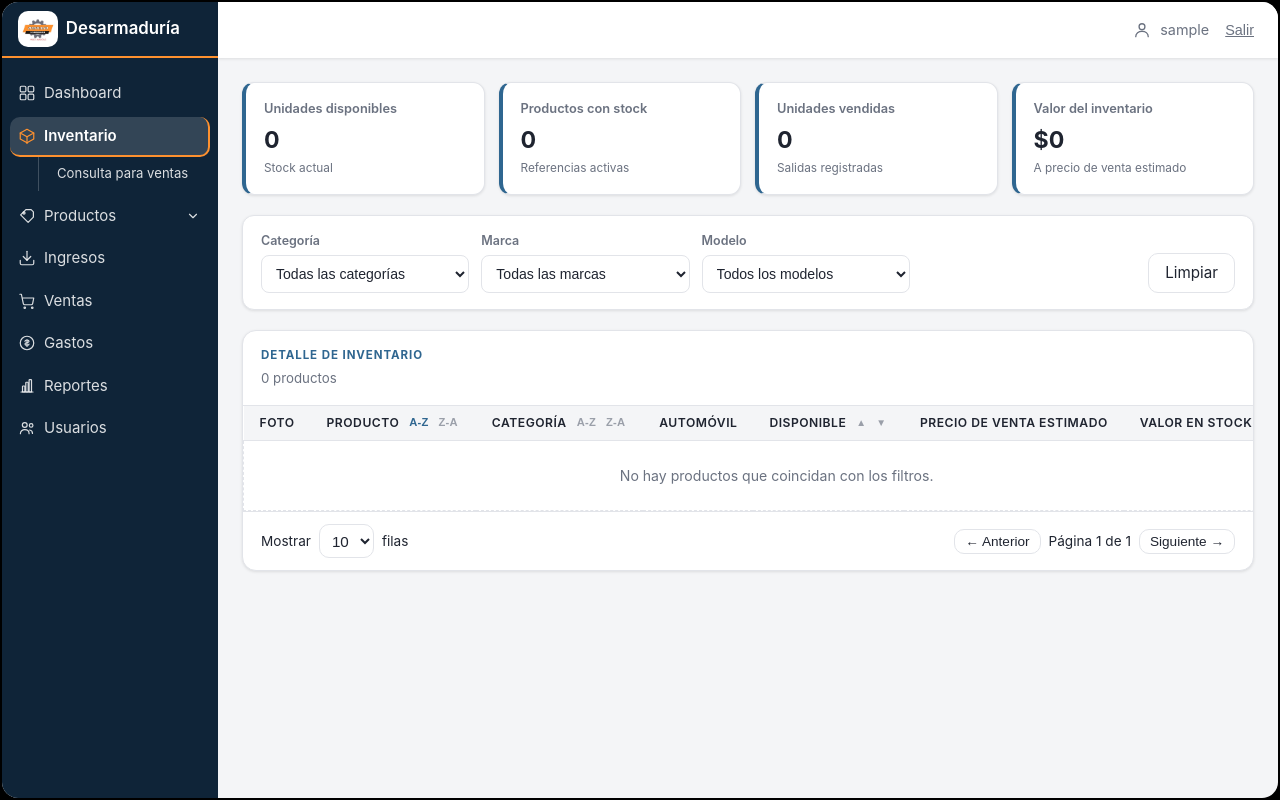
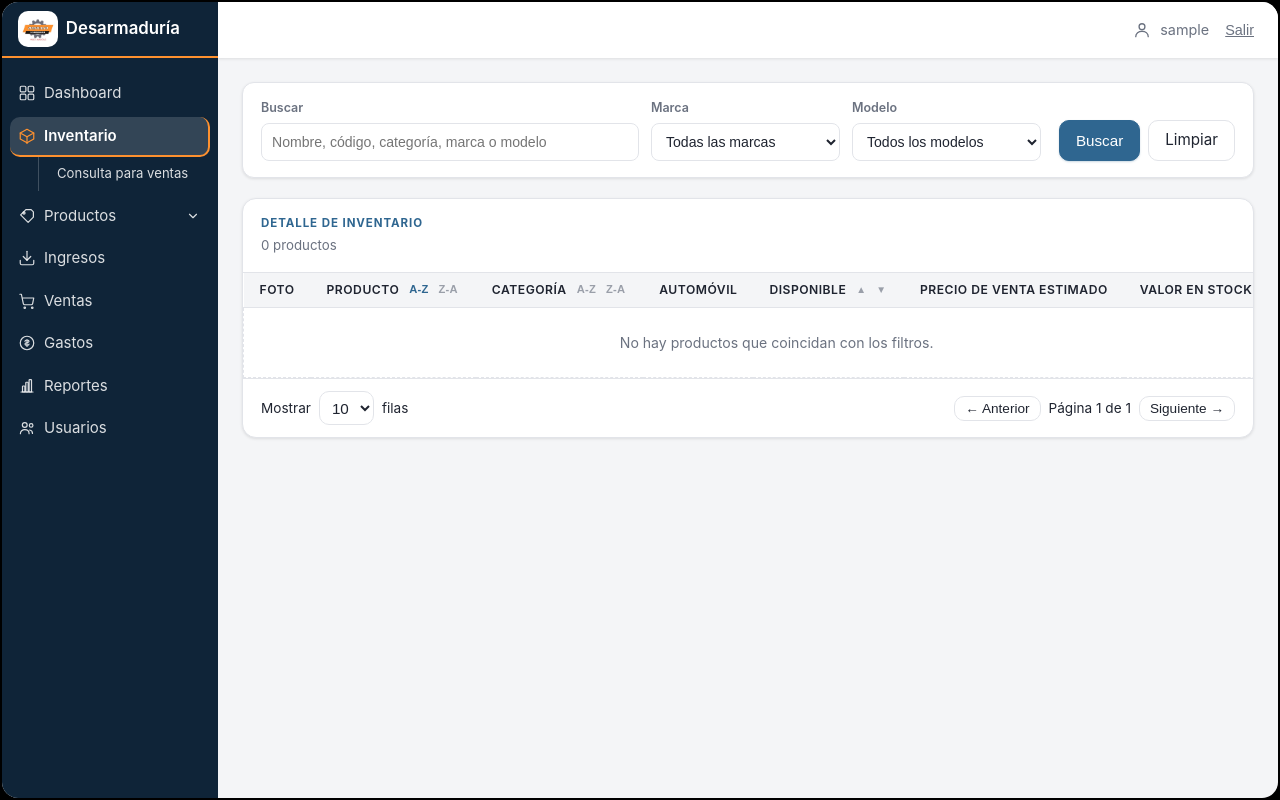
Before and after one commit to Rmoya100/Desarmaduria, a Django app: page /inventario/ in a window 1280 px wide. Run offline with Django 5.2, Linux system fonts and the light colour scheme; a user stored in the database is signed in; data comes from the database, SQL or seed files in the repository; tables that the repository leaves empty hold one stand-in row (values such as "Sample post").

Commit message:
Mod Temp Inventario quitar tarjetas cambio en busquedas, cambios al middleware, modificaciones al editar ventar se agrega botn para editar productos

```diff
--- a/inventario/templates/inventario/visualizaciones/inventario.html
+++ b/inventario/templates/inventario/visualizaciones/inventario.html
@@ -5,20 +5,31 @@
 {% block title %}Inventario · Desarmaduría{% endblock %}
 {% block content %}
 
-<div class="metric-grid">
-    {% for metrica in metricas %}<article class="metric-card"><span>{{ metrica.titulo }}</span><strong data-metric="{{ metrica.clave }}">{{ metrica.valor }}</strong><small>{{ metrica.detalle }}</small></article>{% endfor %}
-</div>
-
-<form method="get" class="inventario-filtros">
+<form method="get" class="inventario-filtros vendedores-filtros" data-filtros-vehiculos>
     <div class="inventory-toolbar">
         <div class="inventory-toolbar__fields">
-            <div class="filter-field"><label for="id_categoria">Categoría</label>{{ form.categoria }}</div>
-            <div class="filter-field"><label for="id_marca">Marca</label>{{ form.marca }}</div>
-            <div class="filter-field"><label for="id_modelo">Modelo</label>{{ form.modelo }}</div>
+            <div class="filter-field filter-field--wide">
+                <label for="inventario-busqueda">Buscar</label>
+                <input id="inventario-busqueda" class="input-control" type="search" name="q" value="{{ busqueda }}" placeholder="Nombre, código, categoría, marca o modelo">
+            </div>
+            <div class="filter-field">
+                <label for="inventario-marca">Marca</label>
+                <select id="inventario-marca" class="input-control" name="marca" data-filtro-marca>
+                    <option value="">Todas las marcas</option>
+                    {% for marca in marcas %}<option value="{{ marca.pk }}"{% if marca_id == marca.pk|stringformat:'s' %} selected{% endif %}>{{ marca.nombre_marca }}</option>{% endfor %}
+                </select>
+            </div>
+            <div class="filter-field">
+                <label for="inventario-modelo">Modelo</label>
+                <select id="inventario-modelo" class="input-control" name="modelo" data-filtro-modelo>
+                    <option value="">Todos los modelos</option>
+                    {% for modelo in modelos %}<option value="{{ modelo.pk }}" data-marca="{{ modelo.marca_id }}"{% if modelo_id == modelo.pk|stringformat:'s' %} selected{% endif %}>{{ modelo.nombre_modelo }}</option>{% endfor %}
+                </select>
+            </div>
         </div>
         <div class="inventory-toolbar__actions">
-            <noscript><button type="submit" class="btn btn-primary">Aplicar filtros</button></noscript>
-            <a href="{% url 'inventario_visualizacion' %}" class="btn" data-limpiar>Limpiar</a>
+            <button type="submit" class="btn btn-primary">Buscar</button>
+            <a href="{% url 'inventario_visualizacion' %}" class="btn">Limpiar</a>
         </div>
     </div>
 
@@ -117,4 +128,36 @@
 {{ productos_datos|json_script:"inventario-datos" }}
 {% endblock %}
 
-{% block extra_js %}<script src="{% static 'js/inventario.js' %}"></script>{% endblock %}
+{% block extra_js %}
+<script src="{% static 'js/inventario.js' %}"></script>
+<script>
+(() => {
+    const formulario = document.querySelector('[data-filtros-vehiculos]');
+    if (!formulario) return;
+    const marca = formulario.querySelector('[data-filtro-marca]');
+    const modelo = formulario.querySelector('[data-filtro-modelo]');
+    const opciones = [...modelo.options].slice(1);
+    const modeloSeleccionado = modelo.value;
+
+    function actualizarModelos() {
+        const marcaSeleccionada = marca.value;
+        opciones.forEach((opcion) => {
+            opcion.hidden = Boolean(marcaSeleccionada) && opcion.dataset.marca !== marcaSeleccionada;
+        });
+        if (modelo.value && modelo.selectedOptions[0].hidden) modelo.value = '';
+    }
+
+    marca.addEventListener('change', () => {
+        actualizarModelos();
+        formulario.submit();
+    });
+    modelo.addEventListener('change', () => {
+        const opcion = modelo.selectedOptions[0];
+        if (opcion && opcion.dataset.marca) marca.value = opcion.dataset.marca;
+        formulario.submit();
+    });
+    actualizarModelos();
+    if (modeloSeleccionado) modelo.value = modeloSeleccionado;
+})();
+</script>
+{% endblock %}
--- a/inventario/visualizaciones/forms.py
+++ b/inventario/visualizaciones/forms.py
@@ -80,39 +80,6 @@ class CamaraOGaleriaWidget(MultipleClearableFileInput):
             max_fotos=max_fotos,
             name=name,
         )
-
-
-class InventarioFiltroForm(forms.Form):
-    categoria = forms.ModelChoiceField(
-        queryset=Categoria.objects.order_by("nombre_categoria"),
-        required=False,
-        empty_label="Todas las categorías",
-    )
-    marca = forms.ModelChoiceField(
-        queryset=Marca.objects.order_by("nombre_marca"),
-        required=False,
-        empty_label="Todas las marcas",
-    )
-    modelo = forms.ModelChoiceField(
-        queryset=Modelo.objects.select_related("marca").order_by(
-            "marca__nombre_marca", "nombre_modelo"
-        ),
-        required=False,
-        empty_label="Todos los modelos",
-    )
-    estado = forms.ChoiceField(
-        required=False,
-        choices=(
-            ("", "Todos los estados"),
-            ("disponible", "Con stock"),
-            ("agotado", "Agotados"),
-        ),
-    )
-
-    def __init__(self, *args, **kwargs):
-        super().__init__(*args, **kwargs)
-        for campo in self.fields.values():
-            campo.widget.attrs["class"] = "input-control"
 
 
 class ProductoFiltroForm(forms.Form):
--- a/inventario/visualizaciones/views.py
+++ b/inventario/visualizaciones/views.py
@@ -13,11 +13,9 @@ from ..models import Categoria, Marca, Modelo, Producto, ProductoFoto, Vehiculo
 from ..permisos import permiso_requerido, tiene_permiso
 from ..servicios.catalogo import importar_catalogo
 from ..servicios.inventario import productos_con_stock
-from ..templatetags.monedas import clp
 from .forms import (
     EdicionMasivaForm,
     ImportarCatalogoForm,
-    InventarioFiltroForm,
     ProductoFiltroForm,
     ProductoForm,
 )
@@ -77,34 +75,6 @@ def consulta_ventas(request):
             "modelo_id": modelo_id,
         },
     )
-
-
-def _productos_filtrados(request, *, forzar_con_stock=False):
-    """`forzar_con_stock=True` fija el listado a solo productos con stock
-    disponible (el Inventario es, por definicion, lo que hay para vender) y
-    quita el filtro "Estado" del formulario: elegir "Agotados" o "Todos" ahi
-    ya no tendria ningun efecto visible, asi que ni se ofrece."""
-    form = InventarioFiltroForm(request.GET or None)
-    if forzar_con_stock:
-        del form.fields["estado"]
-    productos = productos_con_stock()
-
-    if form.is_valid():
-        datos = form.cleaned_data
-        if datos["categoria"]:
-            productos = productos.filter(categoria=datos["categoria"])
-        if datos["marca"]:
-            productos = productos.filter(vehiculo__modelo__marca=datos["marca"])
-        if datos["modelo"]:
-            productos = productos.filter(vehiculo__modelo=datos["modelo"])
-        if not forzar_con_stock:
-            if datos["estado"] == "disponible":
-                productos = productos.filter(stock_disponible__gt=0)
-            elif datos["estado"] == "agotado":
-                productos = productos.filter(stock_disponible__lte=0)
-    if forzar_con_stock:
-        productos = productos.filter(stock_disponible__gt=0)
-    return form, productos
 
 
 def _filtrar_lista_productos(request):
@@ -172,8 +142,38 @@ def inventario_visualizacion(request):
     por separado), asi que el valor de referencia del inventario es cuanto
     se estima poder venderlo. El KPI "Valor inventario" del Dashboard usa el
     mismo criterio (`servicios.inventario.valor_inventario`).
+
+    El buscador (texto + Marca + Modelo) es identico al de Consulta para
+    ventas (`consulta_ventas`, mas abajo): misma busqueda por texto y mismo
+    cruce marca<->modelo, para que ambas pantallas se comporten igual.
     """
-    form, productos = _productos_filtrados(request, forzar_con_stock=True)
+    productos = productos_con_stock().filter(stock_disponible__gt=0)
+
+    busqueda = request.GET.get("q", "").strip()
+    marca_id = request.GET.get("marca", "")
+    modelo_id = request.GET.get("modelo", "")
+
+    modelo = None
+    if modelo_id.isdigit():
+        modelo = Modelo.objects.filter(pk=modelo_id).select_related("marca").first()
+        if modelo:
+            marca_id = str(modelo.marca_id)
+        else:
+            modelo_id = ""
+
+    if busqueda:
+        productos = productos.filter(
+            Q(nombre__icontains=busqueda)
+            | Q(codigo__icontains=busqueda)
+            | Q(categoria__nombre_categoria__icontains=busqueda)
+            | Q(vehiculo__modelo__marca__nombre_marca__icontains=busqueda)
+            | Q(vehiculo__modelo__nombre_modelo__icontains=busqueda)
+        )
+    if marca_id.isdigit():
+        productos = productos.filter(vehiculo__modelo__marca_id=marca_id)
+    if modelo:
+        productos = productos.filter(vehiculo__modelo=modelo)
+
     productos = productos.annotate(
         valor_stock=ExpressionWrapper(
             Coalesce(F("precio_venta"), Value(Decimal("0"))) * F("stock_disponible"),
@@ -195,38 +195,31 @@ def inventario_visualizacion(request):
         orden_actual = "nombre"
     productos = list(productos.order_by(ORDENES_INVENTARIO[orden_actual], "nombre"))
 
-    unidades_disponibles = sum(p.stock_disponible for p in productos)
     valor_total = sum(p.valor_stock for p in productos)
-    # Datos crudos (sin formato de moneda ni de miles) para que el filtro,
-    # el orden y el recalculo de las tarjetas en el navegador (static/js/
-    # inventario.js) operen en el cliente sin volver a pedirle nada al
-    # servidor. Los valores ya formateados que ve la persona usuaria viven
-    # solo en el HTML de la tabla.
+    # Datos crudos (sin formato de moneda ni de miles) para que el orden por
+    # columna (static/js/inventario.js) opere en el cliente sin volver a
+    # pedirle nada al servidor. Los valores ya formateados que ve la persona
+    # usuaria viven solo en el HTML de la tabla.
     productos_datos = [
-        {
-            "id": producto.pk,
-            "categoria": producto.categoria_id,
-            "marca": producto.vehiculo.modelo.marca_id if producto.vehiculo_id else None,
-            "modelo": producto.vehiculo.modelo_id if producto.vehiculo_id else None,
-            "entradas": producto.total_entradas,
-            "vendidas": producto.total_vendido,
-            "disponible": producto.stock_disponible,
-            "valor": producto.valor_stock,
-        }
+        {"id": producto.pk, "disponible": producto.stock_disponible, "valor": producto.valor_stock}
         for producto in productos
     ]
+
+    marcas = Marca.objects.order_by("nombre_marca")
+    modelos = Modelo.objects.order_by("marca__nombre_marca", "nombre_modelo")
+    if marca_id.isdigit():
+        modelos = modelos.filter(marca_id=marca_id)
+
     contexto = {
-        "form": form,
         "productos": productos,
         "productos_datos": productos_datos,
         "orden_actual": orden_actual,
         "valor_inventario": valor_total,
-        "metricas": [
-            {"clave": "disponibles", "titulo": "Unidades disponibles", "valor": unidades_disponibles, "detalle": "Stock actual"},
-            {"clave": "con_stock", "titulo": "Productos con stock", "valor": sum(p.stock_disponible > 0 for p in productos), "detalle": "Referencias activas"},
-            {"clave": "vendidas", "titulo": "Unidades vendidas", "valor": sum(p.total_vendido for p in productos), "detalle": "Salidas registradas"},
-            {"clave": "valor", "titulo": "Valor del inventario", "valor": clp(valor_total), "detalle": "A precio de venta estimado"},
-        ],
+        "busqueda": busqueda,
+        "marcas": marcas,
+        "modelos": modelos,
+        "marca_id": marca_id,
+        "modelo_id": modelo_id,
     }
     return render(request, "inventario/visualizaciones/inventario.html", contexto)
 
--- a/static/js/inventario.js
+++ b/static/js/inventario.js
@@ -197,6 +197,13 @@
         var inputBuscadorModal = document.getElementById("buscador-producto-modal");
         var listaProductosModal = document.getElementById("lista-productos-modal");
 
+        var modalEditarLinea = document.getElementById("modal-editar-linea");
+        var inputEditarCantidad = document.getElementById("editar-linea-cantidad");
+        var inputEditarPrecio = document.getElementById("editar-linea-precio");
+        var editarLineaProductoEl = document.getElementById("editar-linea-producto");
+        var errorEditarLineaEl = document.getElementById("error-editar-linea");
+        var filaEnEdicion = null;
+
         function normalizarProducto(texto) {
             return (texto || "")
                 .toLowerCase()
@@ -351,6 +358,48 @@
             ocultarErrorNuevaLinea();
         }
 
+        function mostrarErrorEditarLinea(mensaje) {
+            errorEditarLineaEl.textContent = mensaje;
+            errorEditarLineaEl.hidden = false;
+        }
+
+        function ocultarErrorEditarLinea() {
+            errorEditarLineaEl.hidden = true;
+            errorEditarLineaEl.textContent = "";
+        }
+
+        function abrirEdicionLinea(fila) {
+            filaEnEdicion = fila;
+            inputEditarCantidad.value = fila.querySelector('[name$="-cantidad"]').value;
+            inputEditarPrecio.value = fila.querySelector('[name$="-precio"]').value;
+            editarLineaProductoEl.textContent = fila.querySelector(".detalle-producto-nombre").textContent;
+            ocultarErrorEditarLinea();
+            setModal(modalEditarLinea, true);
+            inputEditarCantidad.focus();
+        }
+
+        function guardarEdicionLinea() {
+            if (!filaEnEdicion) return;
+            var cantidad = parseInt(inputEditarCantidad.value, 10);
+            var precio = parseFloat(inputEditarPrecio.value);
+            if (!cantidad || cantidad < 1) {
+                mostrarErrorEditarLinea("Ingresa una cantidad válida.");
+                return;
+            }
+            if (isNaN(precio) || precio < 0) {
+                mostrarErrorEditarLinea("Ingresa un precio válido.");
+                return;
+            }
+            filaEnEdicion.querySelector('[name$="-cantidad"]').value = cantidad;
+            filaEnEdicion.querySelector('[name$="-precio"]').value = precio;
+            filaEnEdicion.querySelector(".detalle-cantidad-valor").textContent = cantidad;
+            filaEnEdicion.querySelector(".detalle-precio-valor").textContent = formatearCLP(precio);
+            actualizarSubtotalFila(filaEnEdicion);
+            actualizarResumenVenta();
+            setModal(modalEditarLinea, false);
+            filaEnEdicion = null;
+        }
+
         cuerpoFormset.querySelectorAll(".formset-row").forEach(actualizarSubtotalFila);
         actualizarResumenVenta();
 
@@ -377,15 +426,26 @@
             }
             if (event.target.closest("[data-agregar-linea]")) {
                 agregarLineaAlDetalle();
+                return;
+            }
+            var botonEditarLinea = event.target.closest("[data-formset-editar]");
+            if (botonEditarLinea) {
+                abrirEdicionLinea(botonEditarLinea.closest(".formset-row"));
+                return;
+            }
+            if (event.target.closest("[data-guardar-edicion-linea]")) {
+                guardarEdicionLinea();
             }
         });
     }
 
     // Pantalla unica de Inventario (Existencias + Valorizado fusionados):
-    // filtro por categoria/marca/modelo, orden por columna y paginacion,
-    // todo instantaneo sobre las filas ya renderizadas. Va en su propio
-    // IIFE (no dentro del bloque de `.product-filtros` de abajo) para que
-    // corra igual en esta pagina, donde ese otro formulario no existe.
+    // el filtro (texto + marca + modelo) recarga la pagina y lo resuelve el
+    // servidor, igual que en Consulta para ventas; el orden por columna y la
+    // paginacion siguen siendo instantaneos en el navegador, sobre las filas
+    // ya filtradas. Va en su propio IIFE (no dentro del bloque de
+    // `.product-filtros` de abajo) para que corra igual en esta pagina,
+    // donde ese otro formulario no existe.
     (function inicializarInventarioUnificado() {
         var form = document.querySelector(".inventario-filtros");
         if (!form) return;
@@ -401,11 +461,10 @@
         });
         var TOTAL_COLUMNAS = encabezados.length || 8;
 
-        // Los valores crudos (ids de categoria/marca/modelo, cantidades y el
-        // valor en stock) viajan aparte via json_script: el texto de las
-        // celdas ya esta formateado ($ con puntos de miles) y parsearlo de
-        // vuelta es fragil (ver nota de "costo" mas abajo, en el bloque de
-        // Productos).
+        // Los valores crudos (disponible y valor en stock) viajan aparte via
+        // json_script: el texto de las celdas ya esta formateado ($ con
+        // puntos de miles) y parsearlo de vuelta es fragil (ver nota de
+        // "costo" mas abajo, en el bloque de Productos).
         var datosEl = document.getElementById("inventario-datos");
         var datosPorId = {};
         if (datosEl) {
@@ -413,12 +472,6 @@
                 datosPorId[item.id] = item;
             });
         }
-
-        var selects = {
-            categoria: form.querySelector('select[name="categoria"]'),
-            marca: form.querySelector('select[name="marca"]'),
-            modelo: form.querySelector('select[name="modelo"]')
-        };
 
         var filas = Array.prototype.filter.call(tbody.querySelectorAll("tr"), function (tr) {
             return tr.hasAttribute("data-id");
@@ -457,28 +510,6 @@
             filaVacia.hidden = false;
         }
 
-        var tarjetas = {
-            disponibles: document.querySelector('[data-metric="disponibles"]'),
-            con_stock: document.querySelector('[data-metric="con_stock"]'),
-            vendidas: document.querySelector('[data-metric="vendidas"]'),
-            valor: document.querySelector('[data-metric="valor"]')
-        };
-
-        function actualizarTarjetas(visibles) {
-            var disponibles = 0, conStock = 0, vendidas = 0, valor = 0;
-            visibles.forEach(function (tr) {
-                var d = tr._datos;
-                disponibles += d.disponible || 0;
-                if ((d.disponible || 0) > 0) conStock += 1;
-                vendidas += d.vendidas || 0;
-                valor += parseFloat(d.valor) || 0;
-            });
-            if (tarjetas.disponibles) tarjetas.disponibles.textContent = String(disponibles);
-            if (tarjetas.con_stock) tarjetas.con_stock.textContent = String(conStock);
-            if (tarjetas.vendidas) tarjetas.vendidas.textContent = String(vendidas);
-            if (tarjetas.valor) tarjetas.valor.textContent = formatearCLP(valor);
-        }
-
         var pager = form.querySelector("[data-pager]");
         var pagerTam = form.querySelector("[data-pager-tamano]");
         var pagerInfo = form.querySelector("[data-pager-info]");
@@ -511,25 +542,8 @@
             if (countEl) {
                 countEl.textContent = visibles.length + (visibles.length === 1 ? " producto" : " productos");
             }
-            actualizarTarjetas(visibles);
             aplicarPaginacion(visibles);
             actualizarVacia(visibles.length);
-        }
-
-        function aplicarFiltro() {
-            var catSel = selects.categoria ? selects.categoria.value : "";
-            var marcaSel = selects.marca ? selects.marca.value : "";
-            var modeloSel = selects.modelo ? selects.modelo.value : "";
-            filas.forEach(function (tr) {
-                var d = tr._datos;
-                var ok = true;
-                if (catSel && String(d.categoria) !== catSel) ok = false;
-                if (ok && marcaSel && String(d.marca) !== marcaSel) ok = false;
-                if (ok && modeloSel && String(d.modelo) !== modeloSel) ok = false;
-                tr._coincide = ok;
-            });
-            paginaActual = 1;
-            actualizarVista();
         }
 
         var ordenActual = { campo: "nombre", dir: 1 };
@@ -577,14 +591,6 @@
             ordenActual = { campo: v.replace("-", ""), dir: v.charAt(0) === "-" ? -1 : 1 };
         }
 
-        Object.keys(selects).forEach(function (clave) {
-            if (selects[clave]) selects[clave].addEventListener("change", aplicarFiltro);
-        });
-
-        form.addEventListener("submit", function (event) {
-            event.preventDefault();
-        });
-
         form.querySelectorAll("[data-orden]").forEach(function (btn) {
             btn.addEventListener("click", function (event) {
                 event.preventDefault();
@@ -592,17 +598,6 @@
                 ordenar(valor.replace("-", ""), valor.charAt(0) === "-" ? -1 : 1);
             });
         });
-
-        var limpiar = form.querySelector("[data-limpiar]");
-        if (limpiar) {
-            limpiar.addEventListener("click", function (event) {
-                event.preventDefault();
-                Object.keys(selects).forEach(function (clave) {
-                    if (selects[clave]) selects[clave].value = "";
-                });
-                aplicarFiltro();
-            });
-        }
 
         if (pagerTam) {
             pagerTam.addEventListener("change", function () {
@@ -623,7 +618,11 @@
             });
         }
 
-        aplicarFiltro();
+        // El filtro (texto + marca + modelo) ya se aplico en el servidor: las
+        // filas que llegaron son las que corresponden. Solo falta inicializar
+        // el conteo y la paginacion sobre ese conjunto.
+        filas.forEach(function (tr) { tr._coincide = true; });
+        actualizarVista();
     })();
 
     var form = document.querySelector(".product-filtros");
--- a/templates/base.html
+++ b/templates/base.html
@@ -61,6 +61,7 @@
                     </a>
                 </li>
                 {% endif %}
+                {% endif %}
                 {% if request.user|tiene_permiso:"productos:ver" %}
                 <li>
                     {% comment %}
@@ -114,7 +115,6 @@
                     </details>
                     {% endwith %}
                 </li>
-                {% endif %}
                 {% endif %}
                 {% if request.user|tiene_permiso:"ingresos:ver" %}
                 <li>
```
Also changed, not shown: inventario/middleware.py (+12 -1 lines), inventario/templates/inventario/venta_form.html (+23 -0 lines), inventario/tests.py (+29 -2 lines).
